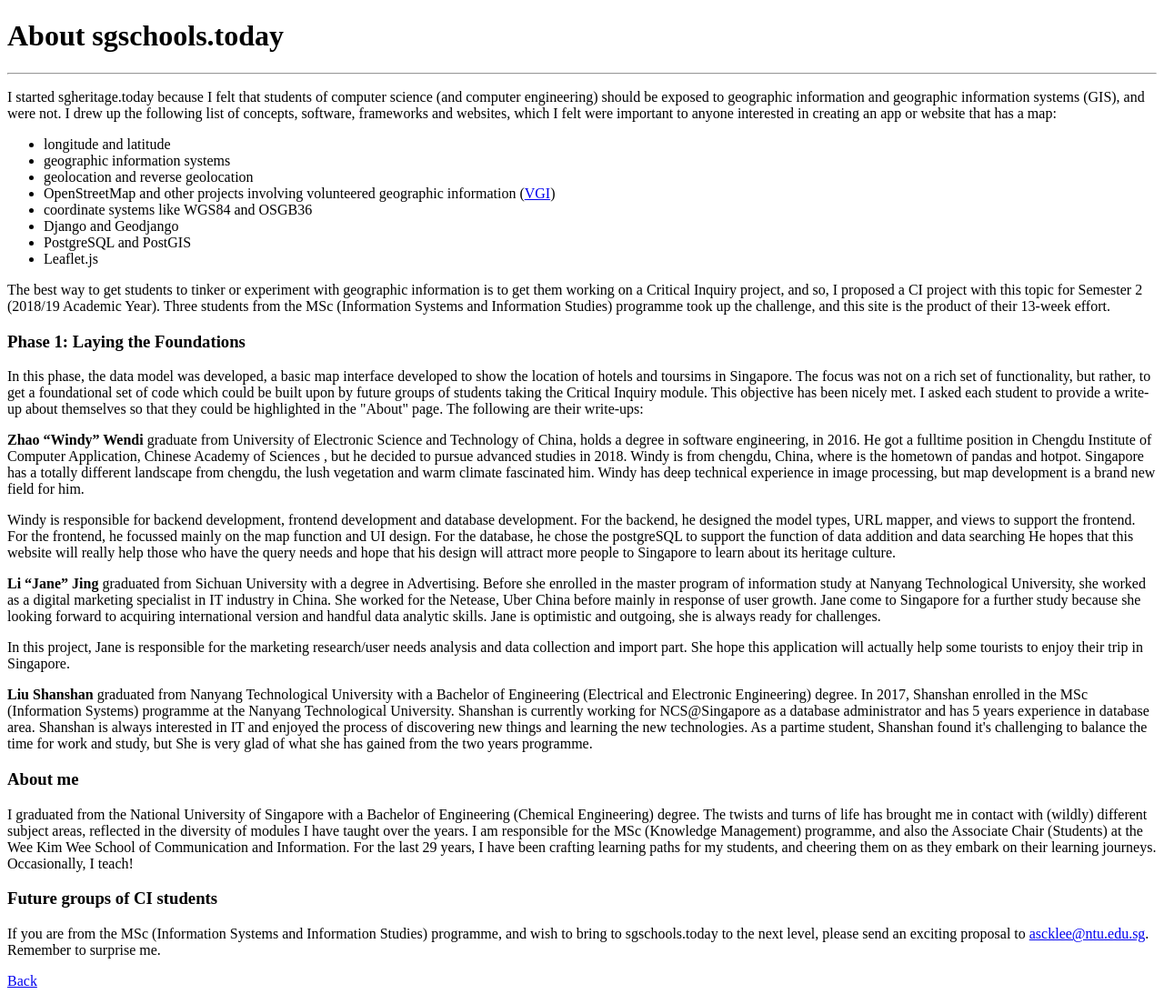
After one commit to LettleCreator/SingaporeMap, a Django app: page /about in a window 1280 px wide. The commit adds this page. Shown: the whole page at 91% size. Run offline with Django 3.2, Linux system fonts and the light colour scheme; some libraries are stand-ins or nearby versions.

Commit message:
about us

```diff
--- a/hotels/HelloWorld/MainPage/urls.py
+++ b/hotels/HelloWorld/MainPage/urls.py
@@ -25,6 +25,7 @@ urlpatterns = [
     path('admin/', admin.site.urls),
     url(r'^$', view.oriMap),
     url(r'^map$', view.map),
+    url(r'^about$', view.about),
     url(r'^testdb$', testdb),
     url(r'^tourismdb$', tourismdb),
     url(r'^hotel$', view.hotel),
--- a/hotels/HelloWorld/MainPage/view.py
+++ b/hotels/HelloWorld/MainPage/view.py
@@ -188,3 +188,7 @@ def tourism(request):
     context['zoom'] = 16
     context['LocationXX'] = LocationXX
     return render(request, 'map.html', context)
+
+def about(request):
+    context = {}
+    return render(request, 'about.html', context)
--- /dev/null
+++ b/hotels/HelloWorld/templates/about.html
@@ -0,0 +1,131 @@
+
+
+<!DOCTYPE html>
+<html lang="en">
+<head>
+    <meta charset="UTF-8">
+    <title>SG Heritage</title>
+
+    <!--leaflet stylesheet-->
+    <link rel="stylesheet" href="https://unpkg.com/leaflet@1.4.0/dist/leaflet.css"
+          integrity="sha512-puBpdR0798OZvTTbP4A8Ix/l+A4dHDD0DGqYW6RQ+9jxkRFclaxxQb/SJAWZfWAkuyeQUytO7+7N4QKrDh+drA=="
+          crossorigin=""/>
+
+    <!--fontawesome stylesheet-->
+    <link rel="stylesheet" href="https://use.fontawesome.com/releases/v5.7.2/css/all.css"
+          integrity="sha384-fnmOCqbTlWIlj8LyTjo7mOUStjsKC4pOpQbqyi7RrhN7udi9RwhKkMHpvLbHG9Sr" crossorigin="anonymous">
+
+    <!--bootstrap-->
+    <script src="https://stackpath.bootstrapcdn.com/bootstrap/4.2.1/js/bootstrap.bundle.min.js"
+            integrity="sha384-zDnhMsjVZfS3hiP7oCBRmfjkQC4fzxVxFhBx8Hkz2aZX8gEvA/jsP3eXRCvzTofP"
+            crossorigin="anonymous"></script>
+
+
+    <!--leaflet-->
+    <script src="https://unpkg.com/leaflet@1.4.0/dist/leaflet.js"
+            integrity="sha512-QVftwZFqvtRNi0ZyCtsznlKSWOStnDORoefr1enyq5mVL4tmKB3S/EnC3rRJcxCPavG10IcrVGSmPh6Qw5lwrg=="
+            crossorigin=""></script>
+</head>
+<body>
+
+    <!-- Page Content -->
+
+
+    <div class="about-container mx-5 my-3">
+        <h1 class="display-4">About <span class="text-info">sgschools.today</span></h1>
+        <hr class="my-4">
+        <p>I started sgheritage.today because I felt that students of computer science (and computer engineering)
+            should be exposed to geographic information and geographic information systems (GIS), and were not.
+            I
+            drew up the following list of concepts, software, frameworks and websites, which I felt were
+            important
+            to anyone interested in creating an app or website that has a map:
+        </p>
+        <ul class="list">
+            <li>longitude and latitude</li>
+            <li>geographic information systems</li>
+            <li>geolocation and reverse geolocation</li>
+            <li>OpenStreetMap and other projects involving volunteered geographic information (<a
+                    href="https://icaci.org/files/documents/wom/16_IMY_WoM_en.pdf">VGI</a>)
+            </li>
+            <li>coordinate systems like WGS84 and OSGB36</li>
+            <li>Django and Geodjango</li>
+            <li>PostgreSQL and PostGIS</li>
+            <li>Leaflet.js</li>
+        </ul>
+        <p>The best way to get students to tinker or experiment with geographic information is to get them
+            working
+            on a Critical Inquiry project, and so, I proposed a CI project with this topic for Semester 2 (2018/19
+            Academic Year). Three students from the MSc (Information Systems and Information Studies) programme took up the
+            challenge,
+            and
+            this site is the product of their 13-week effort.</p>
+        <h3>Phase 1: Laying the Foundations</h3>
+        <p> In this phase, the data model was developed, a basic map interface developed to show the location of
+            hotels and toursims in Singapore. The focus was not on a rich set of functionality, but
+            rather, to get a foundational set of code which could be built upon by future groups of students taking
+            the Critical Inquiry module. This objective has been nicely met. I asked each student to provide a
+            write-up about themselves so that they could be highlighted in the "About" page. The following are their
+            write-ups:
+        </p>
+        <p><b>Zhao “Windy” Wendi</b> graduate from University of Electronic Science and Technology of China, holds a
+            degree in software engineering, in 2016. He got a fulltime position in Chengdu Institute of Computer Application,
+            Chinese Academy of Sciences , but he decided to pursue advanced studies in 2018.
+            Windy is from chengdu, China, where is the hometown of pandas and hotpot. Singapore has a totally different landscape from chengdu,
+            the lush vegetation and warm climate fascinated him.
+            Windy has deep technical experience in image processing, but map development is a brand new field for him.
+            </p>
+        <p>Windy is responsible for backend development, frontend development and database development.
+            For the backend, he designed the model types, URL mapper, and views to support the frontend.
+            For the frontend, he focussed mainly on the map function and UI design.
+            For the database, he chose the postgreSQL to support the function of data addition and data searching
+            He hopes that this website will really help those who have the query needs and hope that his design will
+            attract more people to Singapore to learn about its heritage culture.
+        </p>
+        <p>
+            <b>Li “Jane” Jing</b> graduated from Sichuan University with a degree in Advertising. Before she
+            enrolled in the master program of information study at Nanyang Technological University, she worked as a
+            digital marketing specialist in IT industry in China. She worked for the Netease, Uber China before mainly
+            in response of user growth. Jane come to Singapore for a further study because she looking forward to acquiring
+            international version and handful data analytic skills. Jane is optimistic and outgoing,
+            she is always ready for challenges.
+</p>
+        <p>
+            In this project, Jane is responsible for the marketing research/user needs analysis and data collection
+            and import part. She hope this application will actually help some tourists to enjoy their trip in Singapore.
+        </p>
+        <p>
+            <b>Liu Shanshan </b> graduated from Nanyang Technological University with a Bachelor of Engineering (Electrical and Electronic Engineering)
+            degree. In 2017, Shanshan enrolled in the MSc (Information Systems) programme at the Nanyang Technological University.
+            Shanshan is currently working for NCS@Singapore as a database administrator and has 5 years experience in database area.
+            Shanshan is always interested in IT and enjoyed the process of discovering new things and learning the new technologies.
+            As a partime student, Shanshan found it's challenging to balance the time for work and study, but She is very glad of
+            what she has gained from the two years programme.
+        </p>
+
+        <h3>About me</h3>
+        <p>I graduated from the National University of Singapore with a Bachelor of Engineering
+            (Chemical Engineering) degree. The twists and turns of life has brought me in contact with (wildly)
+            different
+            subject areas, reflected in the diversity of modules I have taught over the years. I am responsible for
+            the MSc (Knowledge Management) programme, and also the Associate Chair (Students) at the Wee Kim Wee
+            School of Communication and Information. For the last 29 years, I have been crafting learning paths for
+            my students, and cheering them on as they embark on their learning journeys. Occasionally, I teach!
+        </p>
+
+        <h3>Future groups of CI students</h3>
+        <p>If you are from the MSc (Information Systems and Information Studies) programme, and wish to
+            bring
+            to sgschools.today to the next level, please send an exciting proposal to
+            <a href="mailto:ascklee@ntu.edu.sg">ascklee@ntu.edu.sg</a>. Remember
+            to surprise me.
+        </p>
+    </div>
+    <p class="text-center">
+        <a class="btn btn-secondary btn-sm" href="/" role="button">Back</a>
+    </p>
+
+    </div>
+
+</body>
+</html>
--- a/hotels/HelloWorld/templates/map.html
+++ b/hotels/HelloWorld/templates/map.html
@@ -42,6 +42,9 @@
 <div style="float:left; position: absolute; left: 260px;right: 270px;height: 95%; margin:10px">
 {#    <div style="height: 5%">Map-based Guide for Singapore Heritage Tourism</div>#}
     <div id="mapid" style="float: top;width:100%; height: 99%"></div>
+	<div>
+		<a href="/about"><img class="about" src="/static/images/about.png"></a>
+	</div>
 </div>
 <div style="float: right; position:fixed; right:6px; width:270px; height:95%; overflow-x:scroll; overflow-y:scroll">
 	Tourism：<input id="query2" onblur="clickBlur2()" value="{{query}}" > <a href="/map?query=">Search</a>
```
